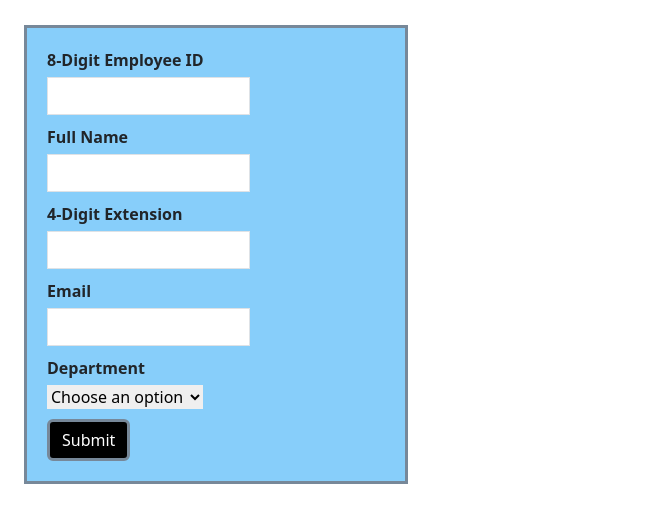
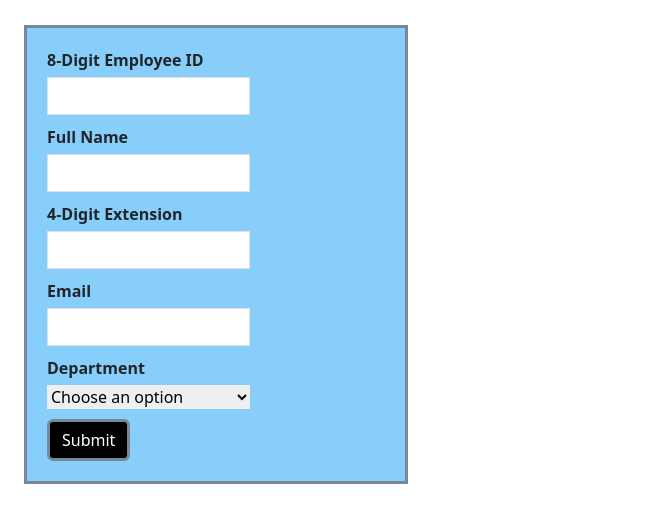
Before and after one commit to readcreate/mod6assignmentV2, a plain HTML site: page index.html in a window 1280 px wide. Shown: the part 77-600 px from the top of the page, without its empty margins (0-653 px from the left). Drawn offline with nearby package versions, Linux system fonts and the light colour scheme.

Commit message:
changed select CSS width from default to 60 percent to match .form-control CSS (which is controlling input boxes, it appears)

```diff
--- a/index.html
+++ b/index.html
@@ -10,7 +10,7 @@
     <style>
         h1              {margin-bottom: 30px;}
         label           {font-weight: bold; margin-bottom: 5px;}
-        input, select   {margin-bottom: 10px; border-radius: 0px; border: none; border-color: transparent;}
+        input, select   {margin-bottom: 10px; border-radius: 0px; border: none; border-color: transparent; width: 60%}
         form            {width: 4in; padding:20px; background-color:lightskyblue; border-color:lightslategray; border-width: 3px; border-style:solid;}
         .form-control   {border-radius: 0px; width: 60%}
         .btn            {border-width: 3px; border-color: lightslategray; background-color: black;}
```
